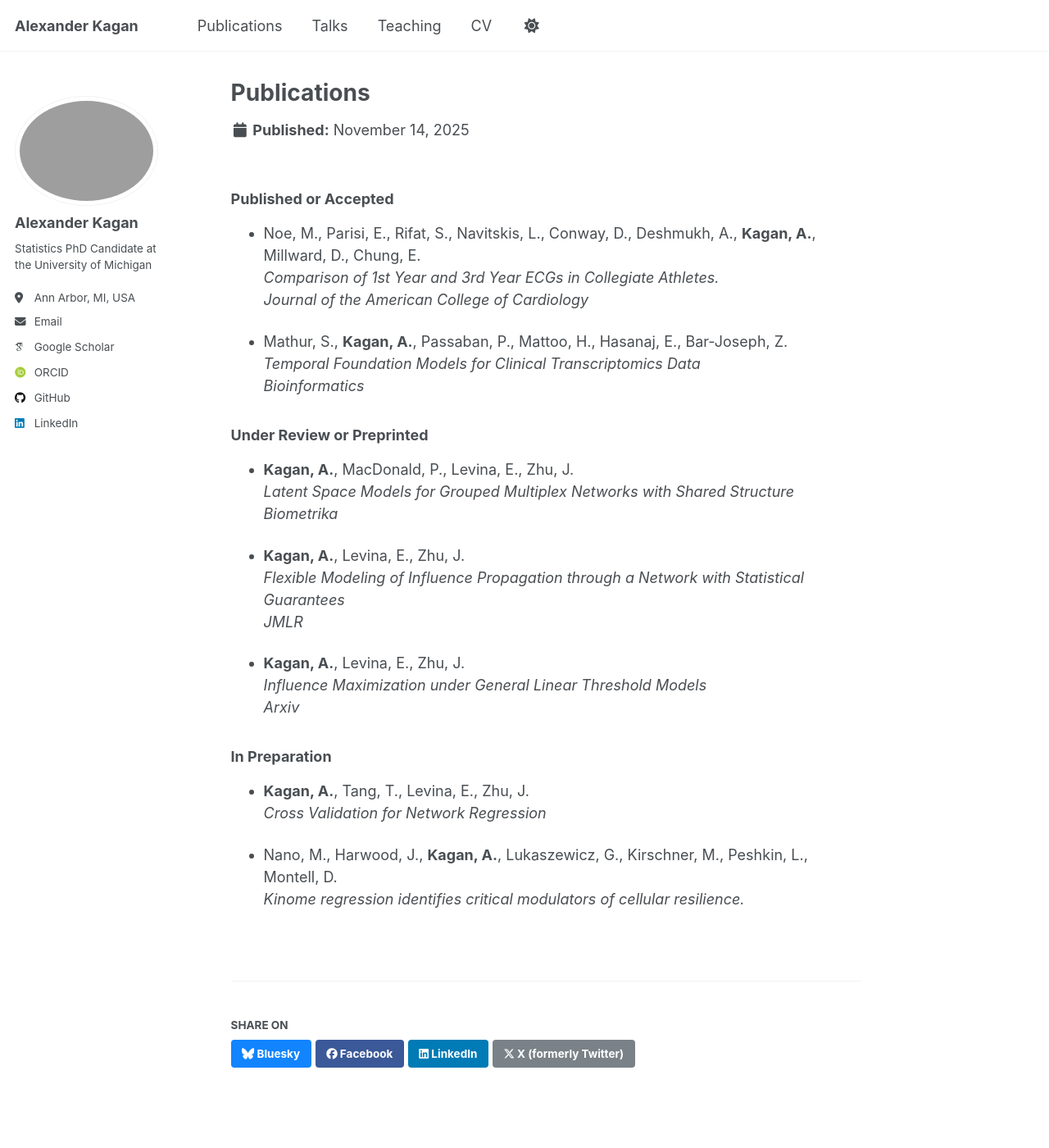
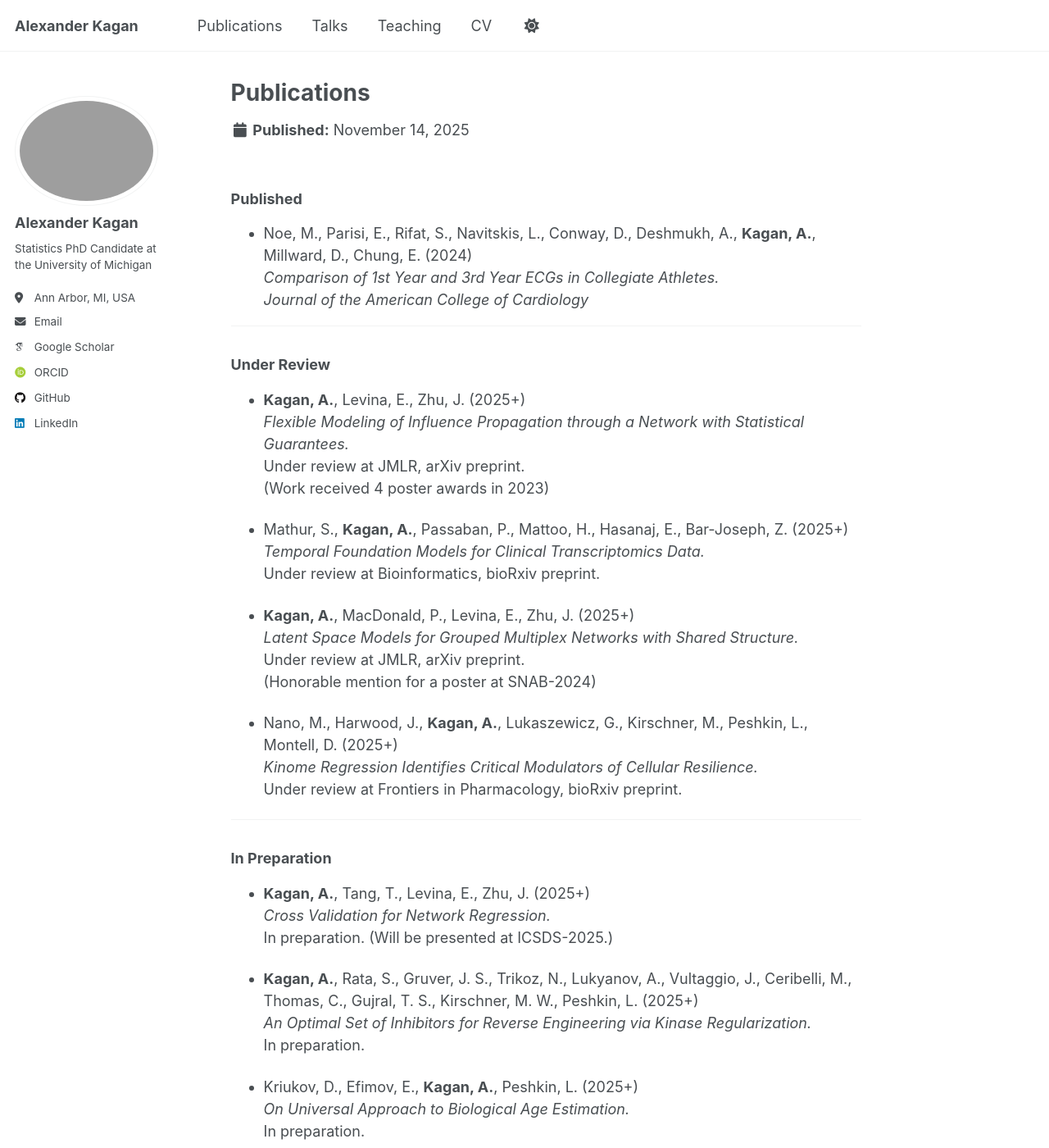
Before and after one commit to AlexanderKagan/AlexanderKagan.github.io, a Jekyll site: the page built from _publications/publication.md, in a window 1280 px wide and 1400 px high. Shown: the whole window at 82% size. Built offline with Jekyll 4.4.1, drawn with Linux system fonts in a browser that asks for light colours; some web fonts are replaced; a script that is not in the unit is left out.

```diff
--- a/_publications/publication.md
+++ b/_publications/publication.md
@@ -3,34 +3,45 @@ title: "Publications"
 permalink: /publications/
 collection: publications
 author_profile: true
+
 ---
-
-### Published or Accepted
-- Noe, M., Parisi, E., Rifat, S., Navitskis, L., Conway, D., Deshmukh, A., **Kagan, A.**, Millward, D., Chung, E.
+### Published
+- Noe, M., Parisi, E., Rifat, S., Navitskis, L., Conway, D., Deshmukh, A., **Kagan, A.**, Millward, D., Chung, E. (2024)
   *Comparison of 1st Year and 3rd Year ECGs in Collegiate Athletes.*
   *Journal of the American College of Cardiology*
 
-- Mathur, S., **Kagan, A.**, Passaban, P., Mattoo, H., Hasanaj, E., Bar-Joseph, Z.
-  *Temporal Foundation Models for Clinical Transcriptomics Data*
-  *Bioinformatics*
+---
 
-### Under Review or Preprinted
+### Under Review
+- **Kagan, A.**, Levina, E., Zhu, J. (2025+)
+  *Flexible Modeling of Influence Propagation through a Network with Statistical Guarantees.*
+  Under review at JMLR, arXiv preprint.
+  (Work received 4 poster awards in 2023)
 
-- **Kagan, A.**, MacDonald, P., Levina, E., Zhu, J.
-  *Latent Space Models for Grouped Multiplex Networks with Shared Structure*
-  *Biometrika*
+- Mathur, S., **Kagan, A.**, Passaban, P., Mattoo, H., Hasanaj, E., Bar-Joseph, Z. (2025+)
+  *Temporal Foundation Models for Clinical Transcriptomics Data.*
+  Under review at Bioinformatics, bioRxiv preprint.
 
-- **Kagan, A.**, Levina, E., Zhu, J.
-  *Flexible Modeling of Influence Propagation through a Network with Statistical Guarantees*
-  *JMLR*
+- **Kagan, A.**, MacDonald, P., Levina, E., Zhu, J. (2025+)
+  *Latent Space Models for Grouped Multiplex Networks with Shared Structure.*
+  Under review at JMLR, arXiv preprint.
+  (Honorable mention for a poster at SNAB-2024)
 
-- **Kagan, A.**, Levina, E., Zhu, J.
-  *Influence Maximization under General Linear Threshold Models*
-  *Arxiv*
+- Nano, M., Harwood, J., **Kagan, A.**, Lukaszewicz, G., Kirschner, M., Peshkin, L., Montell, D. (2025+)
+  *Kinome Regression Identifies Critical Modulators of Cellular Resilience.*
+  Under review at Frontiers in Pharmacology, bioRxiv preprint.
+
+---
 
 ### In Preparation
-- **Kagan, A.**, Tang, T., Levina, E., Zhu, J.
-  *Cross Validation for Network Regression*
+- **Kagan, A.**, Tang, T., Levina, E., Zhu, J. (2025+)
+  *Cross Validation for Network Regression.*
+  In preparation. (Will be presented at ICSDS-2025.)
 
-- Nano, M., Harwood, J., **Kagan, A.**, Lukaszewicz, G., Kirschner, M., Peshkin, L., Montell, D.
-  *Kinome regression identifies critical modulators of cellular resilience.*
+- **Kagan, A.**, Rata, S., Gruver, J. S., Trikoz, N., Lukyanov, A., Vultaggio, J., Ceribelli, M., Thomas, C., Gujral, T. S., Kirschner, M. W., Peshkin, L. (2025+)
+  *An Optimal Set of Inhibitors for Reverse Engineering via Kinase Regularization.*
+  In preparation.
+
+- Kriukov, D., Efimov, E., **Kagan, A.**, Peshkin, L. (2025+)
+  *On Universal Approach to Biological Age Estimation.*
+  In preparation.
```
Also changed, not shown: _pages/about.md (+5 -5 lines), _pages/talks.md (+4 -3 lines), 1 other file.
